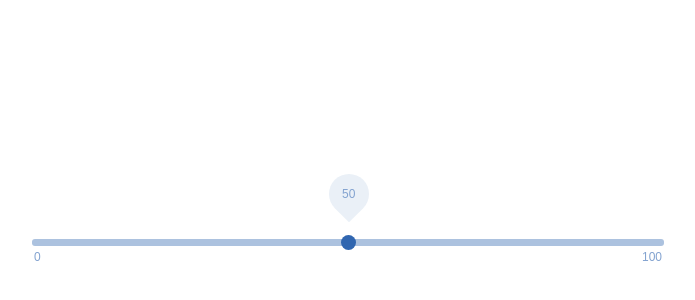
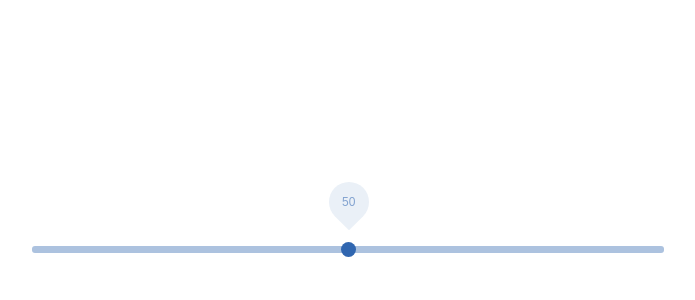
Before and after one commit to manvendra22/react-slider, a React app: page / in a window 1280 px wide. Shown: the part 160-460 px from the top of the page, without its empty margins (294-989 px from the left). Built offline with nearby package versions, Linux system fonts and the light colour scheme.

Commit message:
[Fix] Label position bug

```diff
--- a/src/App.js
+++ b/src/App.js
@@ -21,7 +21,7 @@ export default function App() {
                 className=''
                 disabled={false}
                 showBubble={true}
-                showLables={true}
+                showLables={false}
             />
         </div>
     );
--- a/src/components/FormSlider/FormSlider.js
+++ b/src/components/FormSlider/FormSlider.js
@@ -26,7 +26,7 @@ export default function FormSlider(props) {
     const bubbleStyle = {
         position: 'absolute',
         left: `calc(${value}% - 17px)`,
-        bottom: '50px'
+        bottom: showLables ? '50px' : '35px'
     }
 
     return (
@@ -46,6 +46,6 @@ export default function FormSlider(props) {
                 <span>{min}</span>
                 <span>{max}</span>
             </div>}
-        </div >
+        </div>
     );
 }
```
